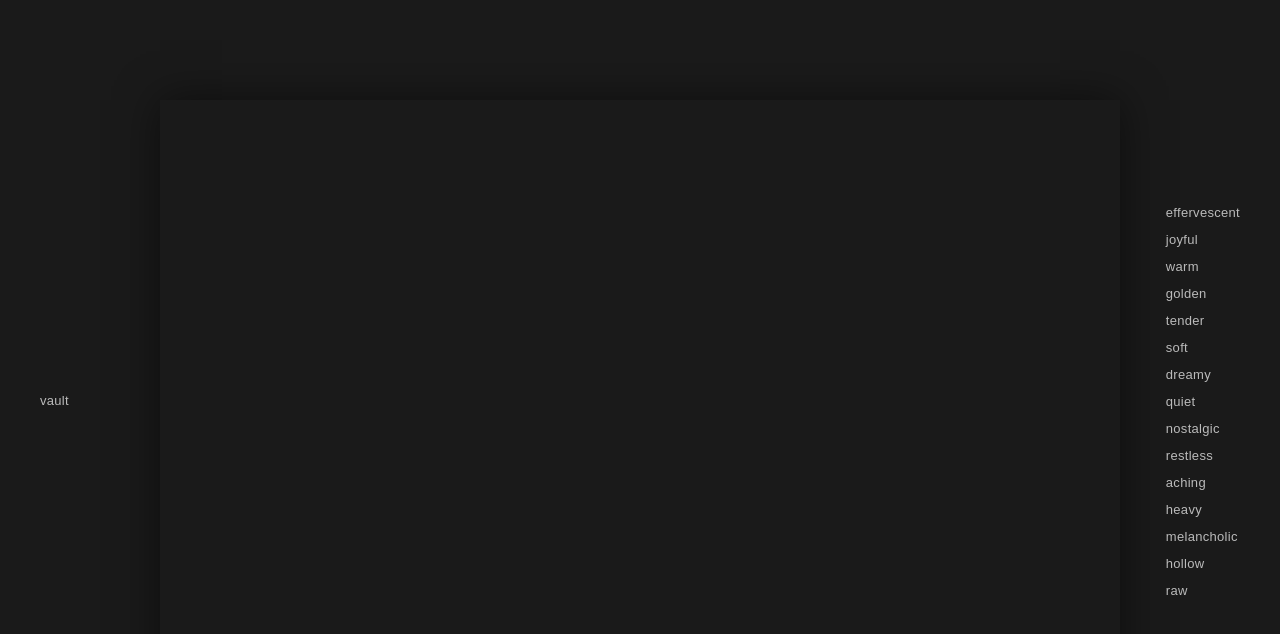
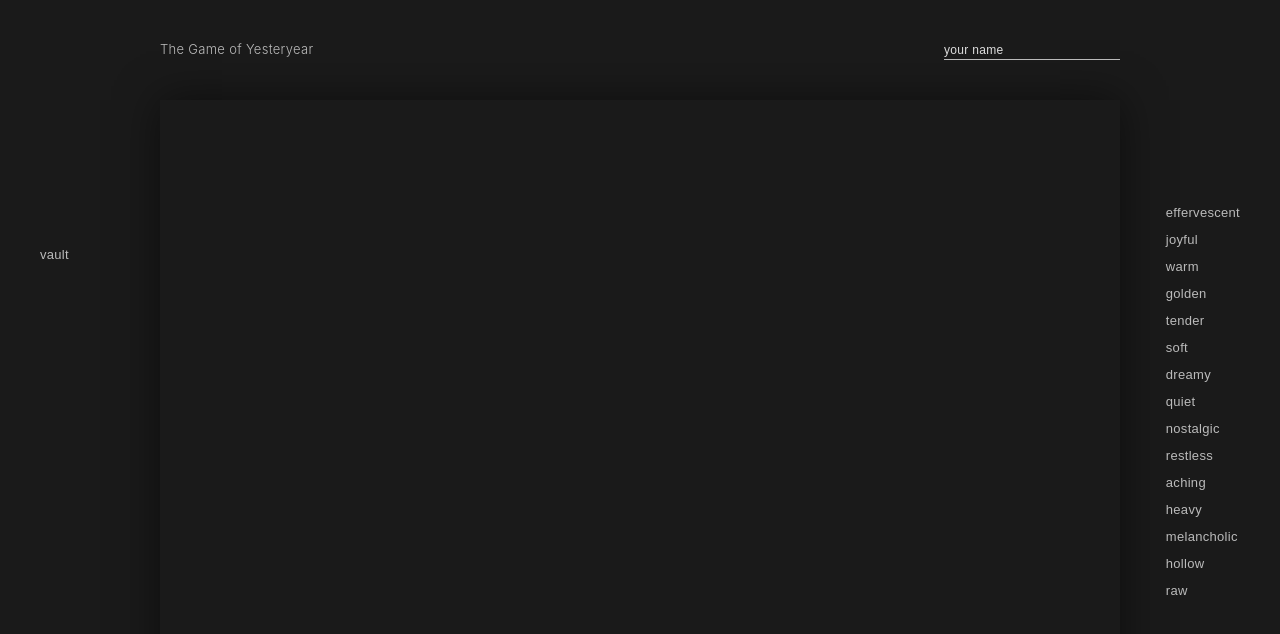
Before and after one commit to marsplain/yester-year, a React (Vite) app: page / in a window 1280 px wide. Shown: the top 634 px of the page. Built offline with nearby package versions, Linux system fonts and the light colour scheme.

Commit message:
color tweaks

```diff
--- a/src/App.css
+++ b/src/App.css
@@ -3,6 +3,67 @@
   height: 100vh;
   overflow: hidden;
   position: relative;
+}
+
+.app-title {
+  position: fixed;
+  top: 40px;
+  left: calc(50% - 480px);
+  font-size: 13px;
+  font-weight: 300;
+  color: #bbb;
+  letter-spacing: 0.3px;
+  margin: 0;
+  z-index: 100;
+}
+
+.user-info {
+  position: fixed;
+  top: 40px;
+  right: calc(50% - 480px);
+  font-size: 13px;
+  font-weight: 300;
+  color: #bbb;
+  letter-spacing: 0.3px;
+  z-index: 100;
+}
+
+.user-form {
+  display: inline-flex;
+  align-items: center;
+  gap: 4px;
+}
+
+.user-input {
+  background: transparent;
+  border: none;
+  border-bottom: 1px solid #f0f0f0;
+  padding: 2px 0;
+  font-size: 13px;
+  font-weight: 300;
+  color: #bbb;
+  outline: none;
+  letter-spacing: 0.3px;
+  width: auto;
+  min-width: 60px;
+}
+
+.user-input::placeholder {
+  color: #ddd;
+  font-size: 12px;
+}
+
+.user-input:focus {
+  border-bottom-color: #bbb;
+}
+
+.user-display {
+  cursor: pointer;
+  transition: color 0.2s ease;
+}
+
+.user-display:hover {
+  color: #666;
 }
 
 .loading {
@@ -22,20 +83,10 @@
   text-transform: lowercase;
 }
 
-.vault-container {
+.archive-toggle {
   position: fixed;
   left: 40px;
-  top: 50%;
-  transform: translateY(-50%);
-  display: flex;
-  flex-direction: column;
-  gap: 2px;
-  z-index: 100;
-  max-height: 60vh;
-  max-width: 200px;
-}
-
-.archive-toggle {
+  top: calc(50% - (15 * (13px + 8px)) / 2);
   background: none;
   border: none;
   font-size: 13px;
@@ -47,7 +98,7 @@
   letter-spacing: 0.3px;
   padding: 4px 0;
   text-align: left;
-  flex-shrink: 0;
+  z-index: 100;
 }
 
 .archive-toggle:hover {
@@ -56,19 +107,37 @@
 }
 
 .vault-list {
+  position: fixed;
+  left: 40px;
+  top: calc(50% - (15 * (13px + 8px)) / 2 + 21px);
   display: flex;
   flex-direction: column;
   gap: 2px;
   overflow-y: auto;
   overflow-x: hidden;
   animation: fadeIn 0.5s ease-out;
-  flex-shrink: 1;
-  scrollbar-width: none;
-  -ms-overflow-style: none;
+  width: 200px;
+  max-height: calc(14 * (13px + 8px));
+  z-index: 100;
+  scrollbar-width: thin;
+  scrollbar-color: #ddd transparent;
 }
 
 .vault-list::-webkit-scrollbar {
-  display: none;
+  width: 2px;
+}
+
+.vault-list::-webkit-scrollbar-track {
+  background: transparent;
+}
+
+.vault-list::-webkit-scrollbar-thumb {
+  background: #ddd;
+  border-radius: 1px;
+}
+
+.vault-list::-webkit-scrollbar-thumb:hover {
+  background: #bbb;
 }
 
 .vault-item {
--- a/src/App.tsx
+++ b/src/App.tsx
@@ -8,6 +8,10 @@ function App() {
   const [selectedMood, setSelectedMood] = useState<string | null>(null);
   const [currentMood, setCurrentMood] = useState<string | null>(null);
   const [showArchive, setShowArchive] = useState(false);
+  const [userName, setUserName] = useState('');
+  const [userYear, setUserYear] = useState('');
+  const [showNameInput, setShowNameInput] = useState(true);
+  const [showYearInput, setShowYearInput] = useState(false);
   const { ghostLayers, memories, addGhostLayer } = useGhostLayers();
 
   const handleWordClick = (selection: {
@@ -67,21 +71,21 @@ function App() {
   };
 
   const colors: Record<string, string> = {
-    effervescent: '#FFD700',      // bright gold
-    joyful: '#FFA500',            // warm orange
-    warm: '#FF6347',              // tomato red
-    golden: '#DAA520',            // goldenrod
-    tender: '#FFB6C1',            // light pink
-    soft: '#98D8C8',              // seafoam green
-    dreamy: '#DDA0DD',            // plum
-    quiet: '#6B9AC4',             // soft blue
-    nostalgic: '#CD5C5C',         // indian red
-    restless: '#5F9EA0',          // cadet blue
-    aching: '#C44569',            // deep rose red
-    heavy: '#696969',             // dim gray
-    melancholic: '#1E4D7B',       // cobalt blue
-    hollow: '#5A7D9A',            // steel blue
-    raw: '#8B0000',               // dark red
+    effervescent: '#FFFF00',      // pure bright yellow
+    joyful: '#FFD700',            // golden yellow
+    warm: '#FF8C00',              // dark orange
+    golden: '#FFA500',            // pure orange
+    tender: '#FF1493',            // deep pink
+    soft: '#FF69B4',              // hot pink
+    dreamy: '#DA70D6',            // orchid
+    quiet: '#BA55D3',             // medium orchid
+    nostalgic: '#9370DB',         // medium purple
+    restless: '#8A2BE2',          // blue violet
+    aching: '#4169E1',            // royal blue
+    heavy: '#1E90FF',             // dodger blue
+    melancholic: '#00BFFF',       // deep sky blue
+    hollow: '#00CED1',            // dark turquoise
+    raw: '#20B2AA',               // light sea green
   };
 
   const sortedMemories = [...memories].sort((a, b) => b.timestamp - a.timestamp);
@@ -91,8 +95,56 @@ function App() {
     console.log('First memory:', memories[0]);
   }
 
+  const handleNameSubmit = (e: React.FormEvent) => {
+    e.preventDefault();
+    if (userName.trim()) {
+      setShowNameInput(false);
+      setShowYearInput(true);
+    }
+  };
+
+  const handleYearSubmit = (e: React.FormEvent) => {
+    e.preventDefault();
+    if (userYear.trim()) {
+      setShowYearInput(false);
+    }
+  };
+
   return (
     <div className="app">
+      <h1 className="app-title">The Game of Yesteryear</h1>
+      <div className="user-info">
+        {showNameInput ? (
+          <form onSubmit={handleNameSubmit} className="user-form">
+            <input
+              type="text"
+              value={userName}
+              onChange={(e) => setUserName(e.target.value)}
+              placeholder="your name"
+              className="user-input"
+              autoFocus
+              maxLength={20}
+            />
+          </form>
+        ) : showYearInput ? (
+          <form onSubmit={handleYearSubmit} className="user-form">
+            <span className="user-display">{userName}'s </span>
+            <input
+              type="text"
+              value={userYear}
+              onChange={(e) => setUserYear(e.target.value)}
+              placeholder="year"
+              className="user-input"
+              autoFocus
+              maxLength={4}
+            />
+          </form>
+        ) : (
+          <div className="user-display" onClick={() => setShowNameInput(true)}>
+            {userName}'s {userYear}
+          </div>
+        )}
+      </div>
       <MemoryCanvas
         currentMood={currentMood}
         onSeed={handleSeed}
@@ -105,7 +157,6 @@ function App() {
         onJournalSubmit={handleJournalSubmit}
         onJournalSkip={handleJournalSkip}
       />
-      <div className="vault-container">
       <button
         className="archive-toggle"
         onClick={() => {
@@ -147,7 +198,6 @@ function App() {
         </div>
       )}
     </div>
-    </div>
   );
 }
 
--- a/src/components/CellularGrid.css
+++ b/src/components/CellularGrid.css
@@ -5,6 +5,7 @@
   align-items: center;
   justify-content: center;
   background: #1a1a1a;
+  position: relative;
 }
 
 .grid-canvas {
@@ -12,3 +13,17 @@
   image-rendering: crisp-edges;
   box-shadow: 0 0 40px rgba(0, 0, 0, 0.5);
 }
+
+.cell-tooltip {
+  position: fixed;
+  background: rgba(0, 0, 0, 0.75);
+  color: #fff;
+  padding: 4px 8px;
+  font-size: 11px;
+  font-weight: 300;
+  letter-spacing: 0.3px;
+  text-transform: lowercase;
+  pointer-events: none;
+  z-index: 1000;
+  border-radius: 2px;
+}
--- a/src/components/CellularGrid.tsx
+++ b/src/components/CellularGrid.tsx
@@ -22,24 +22,26 @@ const CellularGrid = ({ mood, onSeed, ghostLayers, onFossilize }: CellularGridPr
   );
   const [currentMood, setCurrentMood] = useState<string | null>(null);
   const [birthTime, setBirthTime] = useState<number | null>(null);
+  const [hoveredMood, setHoveredMood] = useState<string | null>(null);
+  const [tooltipPos, setTooltipPos] = useState<{ x: number; y: number } | null>(null);
 
-  // Deep, rich retro colors - no pastels
+  // Vibrant color spectrum: warm/happy → cool/sad
   const colors: Record<string, string> = {
-    effervescent: '#FFD700',      // bright gold
-    joyful: '#FFA500',            // warm orange
-    warm: '#DC143C',              // crimson red
-    golden: '#DAA520',            // goldenrod
-    tender: '#D63384',            // deep pink
-    soft: '#3CB371',              // medium sea green
-    dreamy: '#9932CC',            // dark orchid
-    quiet: '#4682B4',             // steel blue
-    nostalgic: '#CD5C5C',         // indian red
-    restless: '#5F9EA0',          // cadet blue
-    aching: '#C44569',            // deep rose red
-    heavy: '#696969',             // dim gray
-    melancholic: '#0047AB',       // cobalt blue
-    hollow: '#4169E1',            // royal blue
-    raw: '#8B0000',               // dark red
+    effervescent: '#FFFF00',      // pure bright yellow
+    joyful: '#FFD700',            // golden yellow
+    warm: '#FF8C00',              // dark orange
+    golden: '#FFA500',            // pure orange
+    tender: '#FF1493',            // deep pink
+    soft: '#FF69B4',              // hot pink
+    dreamy: '#DA70D6',            // orchid
+    quiet: '#BA55D3',             // medium orchid
+    nostalgic: '#9370DB',         // medium purple
+    restless: '#8A2BE2',          // blue violet
+    aching: '#4169E1',            // royal blue
+    heavy: '#1E90FF',             // dodger blue
+    melancholic: '#00BFFF',       // deep sky blue
+    hollow: '#00CED1',            // dark turquoise
+    raw: '#20B2AA',               // light sea green
   };
 
   // Seed the grid when mood changes
@@ -205,6 +207,42 @@ const CellularGrid = ({ mood, onSeed, ghostLayers, onFossilize }: CellularGridPr
     }
   }, [grid, ghostLayers, colors]);
 
+  const handleMouseMove = (e: React.MouseEvent<HTMLCanvasElement>) => {
+    const canvas = canvasRef.current;
+    if (!canvas) return;
+
+    const rect = canvas.getBoundingClientRect();
+    const x = Math.floor((e.clientX - rect.left) / CELL_SIZE);
+    const y = Math.floor((e.clientY - rect.top) / CELL_SIZE);
+
+    if (x >= 0 && x < COLS && y >= 0 && y < ROWS) {
+      const cellMood = grid[y][x];
+      if (cellMood) {
+        setHoveredMood(cellMood);
+        setTooltipPos({ x: e.clientX, y: e.clientY });
+        return;
+      }
+
+      // Check ghost layers
+      for (let i = ghostLayers.length - 1; i >= 0; i--) {
+        const ghostMood = ghostLayers[i].grid[y]?.[x];
+        if (ghostMood) {
+          setHoveredMood(ghostMood);
+          setTooltipPos({ x: e.clientX, y: e.clientY });
+          return;
+        }
+      }
+    }
+
+    setHoveredMood(null);
+    setTooltipPos(null);
+  };
+
+  const handleMouseLeave = () => {
+    setHoveredMood(null);
+    setTooltipPos(null);
+  };
+
   return (
     <div className="cellular-grid">
       <canvas
@@ -212,7 +250,20 @@ const CellularGrid = ({ mood, onSeed, ghostLayers, onFossilize }: CellularGridPr
         width={COLS * CELL_SIZE}
         height={ROWS * CELL_SIZE}
         className="grid-canvas"
+        onMouseMove={handleMouseMove}
+        onMouseLeave={handleMouseLeave}
       />
+      {hoveredMood && tooltipPos && (
+        <div
+          className="cell-tooltip"
+          style={{
+            left: tooltipPos.x + 10,
+            top: tooltipPos.y + 10,
+          }}
+        >
+          {hoveredMood}
+        </div>
+      )}
     </div>
   );
 };
```
Also changed, not shown: src/components/MemoryArchive.tsx (+16 -16 lines). Lines whose indentation alone changed are shown as unchanged.
